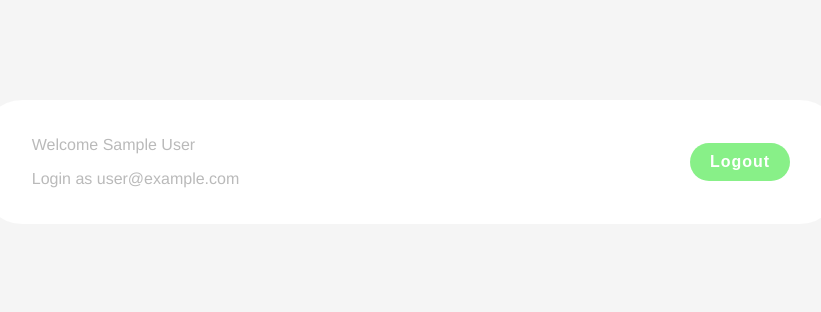
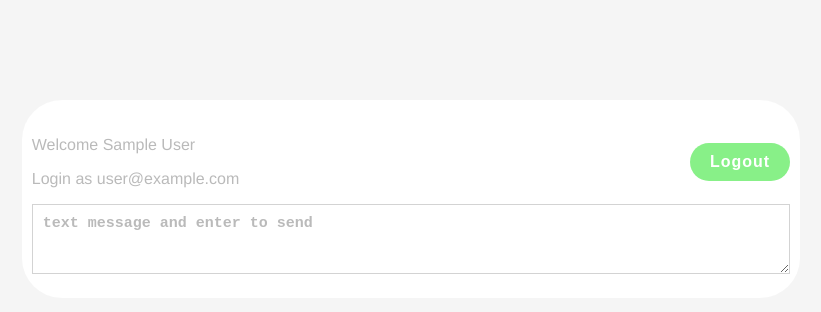
Before and after one commit to Zin-Mg-Nyunt/live-chat, a Vue app: page /chatroom in a window 1280 px wide. Shown: the top 312 px of the page, without its empty margins (229-1050 px from the left). Built offline with nearby package versions, Linux system fonts and the light colour scheme; no server answers; sample sign-in values are in the browser's storage.

Commit message:
create text message area

```diff
--- a/src/assets/global.css
+++ b/src/assets/global.css
@@ -5,7 +5,7 @@ body{
     max-width: 60%;
     background-color: white;
     margin: 100px auto;
-    padding: 20px 50px;
+    padding: 20px 10px;
     border-radius: 40px;
 }
 .welcome form{
@@ -14,6 +14,7 @@ body{
 }
 .welcome input{
     display: inline-block;
+    box-sizing: border-box;
     width: 100%;
     padding: 15px 20px;
     margin: 10px 0;
--- a/src/components/NavBar.vue
+++ b/src/components/NavBar.vue
@@ -1,5 +1,5 @@
 <template>
-  <nav class="navBar container" v-if="user">
+  <nav class="navBar" v-if="user">
     <div>
       <p>Welcome {{user.displayName}}</p>
       <p>Login as {{user.email}}</p>
--- /dev/null
+++ b/src/components/NewMessage.vue
@@ -0,0 +1,48 @@
+<template>
+  <form>
+    <textarea
+        placeholder="text message and enter to send"
+        v-model="message"
+        @keypress.enter="messageSend"
+    ></textarea>
+  </form>
+</template>
+
+<script>
+import { ref } from 'vue'
+import getUser from '@/composable/getUser';
+import { timestamp } from '@/firebase/config';
+export default {
+    setup(){
+        let message = ref("");
+        let user = getUser();
+        let messageSend = ()=>{
+            let chat={
+                message:message.value,
+                name:user.value.displayName,
+                created_at:timestamp()
+            }
+        }
+        return {message,messageSend}
+    }
+}
+</script>
+
+<style>
+    textarea{
+        box-sizing: border-box;
+        width: 100%;
+        height: 70px;
+        padding: 10px;
+        color: rgb(135, 135, 135);
+        font-size: 15px;
+        outline: none;
+        border-color: lightgray;
+    }
+    textarea::placeholder{
+        color: rgb(186, 186, 186);
+        position: relative;
+        font-weight: bold;
+        bottom: 0;
+    }
+</style>
--- a/src/views/ChatroomPage.vue
+++ b/src/views/ChatroomPage.vue
@@ -1,14 +1,19 @@
 <template>
-  <NavBar></NavBar>
+  <div class="container">
+    <NavBar></NavBar>
+    <NewMessage></NewMessage>
+  </div>
 </template>
 
 <script>
+import NewMessage from '../components/NewMessage'
 import { watch } from 'vue'
 import NavBar from '../components/NavBar'
 import { useRouter } from 'vue-router';
 import getUser from "../composable/getUser";
 export default {
-  components: { NavBar },
+  components: {
+    NewMessage, NavBar },
   setup(){
     let router = useRouter();
     let user = getUser();
```
